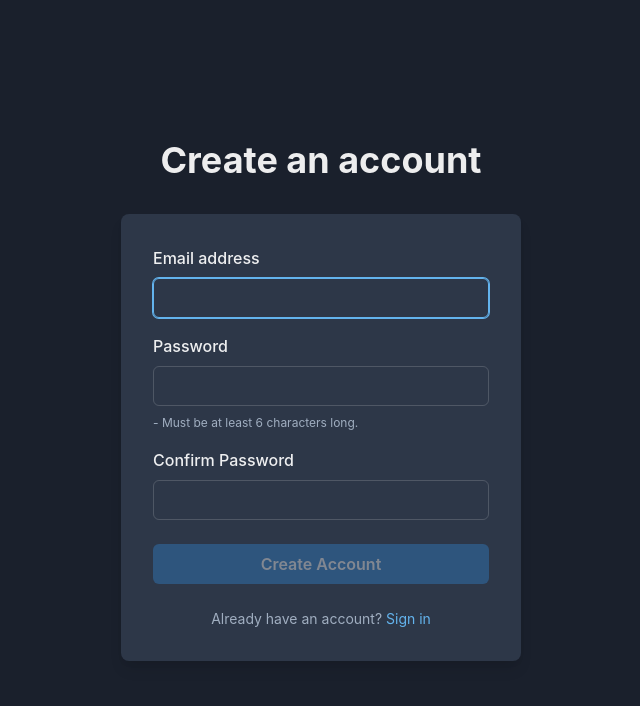
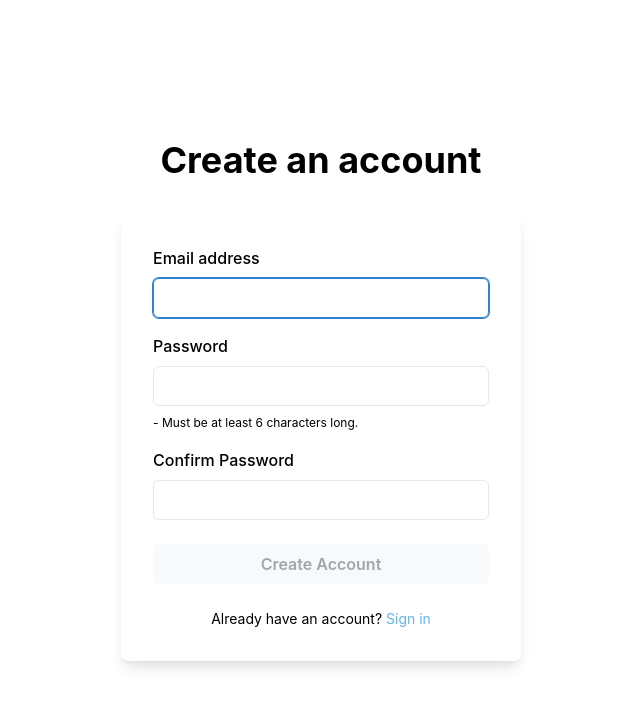
Before and after one commit to Shahtr1/mern-auth, a React (Vite) app in the folder frontend/: page /register in a window 1280 px wide. Shown: the top 706 px of the page, without its empty margins (319-959 px from the left). Built offline with nearby package versions, Linux system fonts and the light colour scheme; no server answers.

Commit message:
Changed to light mode

```diff
--- a/frontend/package.json
+++ b/frontend/package.json
@@ -11,6 +11,7 @@
   },
   "dependencies": {
     "@chakra-ui/react": "^2.10.5",
+    "@chakra-ui/theme-tools": "^2.2.7",
     "@emotion/react": "^11.14.0",
     "@emotion/styled": "^11.14.0",
     "@tanstack/react-query": "^5.65.1",
--- a/frontend/src/main.jsx
+++ b/frontend/src/main.jsx
@@ -5,12 +5,13 @@ import { BrowserRouter } from "react-router-dom";
 import { ReactQueryDevtools } from "@tanstack/react-query-devtools";
 import { QueryClientProvider } from "@tanstack/react-query";
 import queryClient from "./config/queryClient.js";
-import { ChakraProvider } from "@chakra-ui/react";
+import { ChakraProvider, ColorModeScript } from "@chakra-ui/react";
 import theme from "./theme/index.js";
 
 createRoot(document.getElementById("root")).render(
   <StrictMode>
     <ChakraProvider theme={theme}>
+      <ColorModeScript initialColorMode={theme.config.initialColorMode} />
       <QueryClientProvider client={queryClient}>
         <BrowserRouter>
           <App />
--- a/frontend/src/pages/ForgotPassword.jsx
+++ b/frontend/src/pages/ForgotPassword.jsx
@@ -35,7 +35,7 @@ const ForgotPassword = () => {
         <Heading fontSize="4xl" mb={8}>
           Reset your password
         </Heading>
-        <Box rounded="lg" bg="gray.700" boxShadow="lg" p={8}>
+        <Box rounded="lg" boxShadow="lg" p={8}>
           {isError && (
             <Box mb={3} color="red.400">
               {error?.message || "An error occurred"}
--- a/frontend/src/pages/Login.jsx
+++ b/frontend/src/pages/Login.jsx
@@ -42,7 +42,7 @@ const Login = () => {
         <Heading fontSize="4xl" mb={8}>
           Sign into your account
         </Heading>
-        <Box rounded="lg" bg="gray.700" boxShadow="lg" p={8}>
+        <Box rounded="lg" bg="white.700" boxShadow="lg" p={8}>
           {isError && (
             <Box mb={3} color="red.400">
               Invalid email or password
--- a/frontend/src/pages/Register.jsx
+++ b/frontend/src/pages/Register.jsx
@@ -42,7 +42,7 @@ const Register = () => {
         <Heading fontSize="4xl" mb={8}>
           Create an account
         </Heading>
-        <Box rounded="lg" bg="gray.700" boxShadow="lg" p={8}>
+        <Box rounded="lg" boxShadow="lg" p={8}>
           {isError && (
             <Box mb={3} color="red.400">
               {error?.message || "An error occurred"}
--- a/frontend/src/theme/buttonTheme.js
+++ /dev/null
@@ -1,23 +0,0 @@
-import { defineStyle, defineStyleConfig } from "@chakra-ui/react";
-
-const primary = defineStyle({
-  color: "white",
-  bg: "theme.primary",
-  _hover: {
-    bg: "theme.primaryDark",
-    _disabled: {
-      bg: "theme.primaryDark",
-    },
-  },
-});
-
-const buttonTheme = defineStyleConfig({
-  variants: {
-    primary,
-  },
-  defaultProps: {
-    variant: "primary",
-  },
-});
-
-export default buttonTheme;
--- a/frontend/src/theme/index.js
+++ b/frontend/src/theme/index.js
@@ -1,27 +1,25 @@
-import { baseTheme, extendTheme } from "@chakra-ui/react";
-import buttonTheme from "./buttonTheme";
+import { extendTheme } from "@chakra-ui/react";
 import linkTheme from "./linkTheme";
+import { mode } from "@chakra-ui/theme-tools";
 
 const config = {
-  initialColorMode: "dark",
+  initialColorMode: "light",
   useSystemColorMode: false,
 };
 
-const colors = {
-  theme: {
-    primary: baseTheme.colors.blue[500],
-    primaryDark: baseTheme.colors.blue[600],
-  },
-  text: {
-    muted: baseTheme.colors.gray[400],
-  },
+const styles = {
+  global: (props) => ({
+    body: {
+      color: mode("black", "whiteAlpha.900")(props),
+      bg: mode("white", "#101218")(props),
+    },
+  }),
 };
 
 const theme = extendTheme({
   config,
-  colors,
+  styles,
   components: {
-    Button: buttonTheme,
     Link: linkTheme,
   },
 });
```
Also changed, not shown: 1 other file (tests, documents, lock files or other folders).
